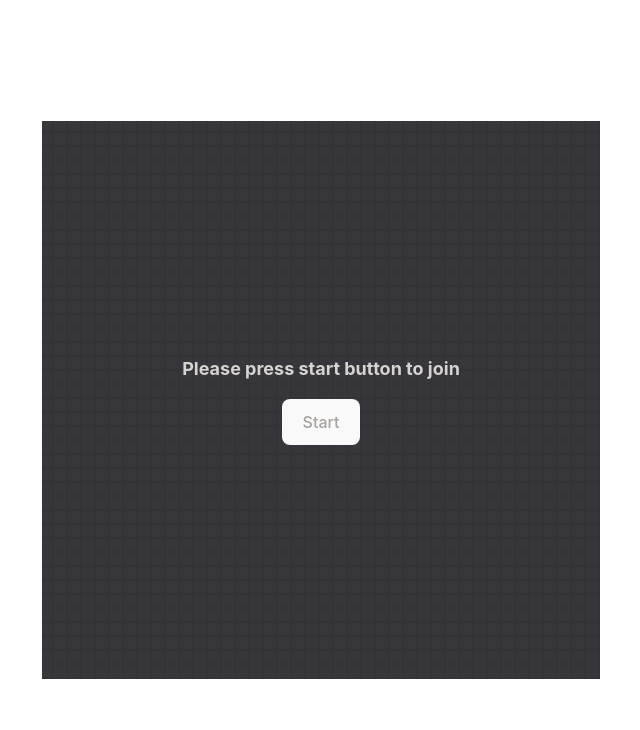
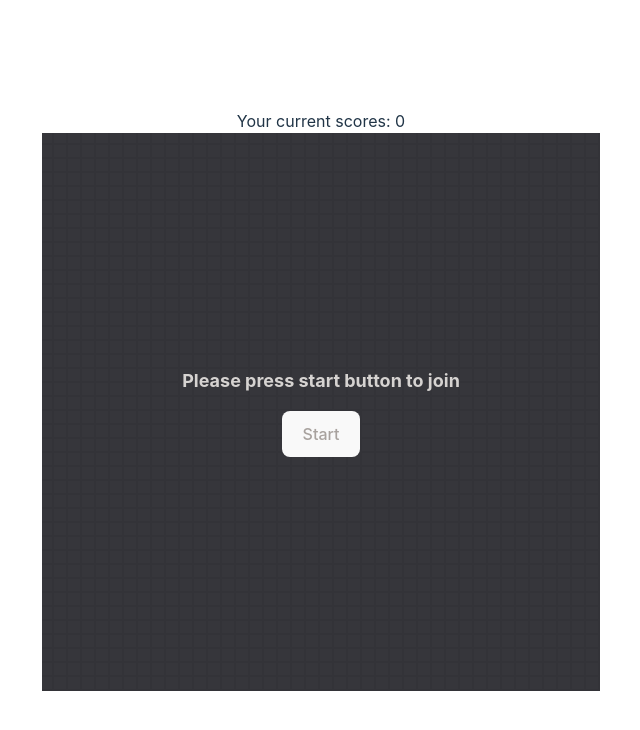
Before and after one commit to andy5566w/vue3-advenced-css, a Vue app: page /snake in a window 1280 px wide. Shown: the top 730 px of the page, without its empty margins (319-959 px from the left). Built offline with nearby package versions, Linux system fonts and the light colour scheme.

Commit message:
add current score messages.

```diff
--- a/src/pages/games/Snake.vue
+++ b/src/pages/games/Snake.vue
@@ -1,4 +1,7 @@
 <template>
+  <div class="score">
+    Your current scores: {{ config.scores !== -1 ? config.scores : 0 }}
+  </div>
   <div class="relative">
     <div class="panel bg-zinc-700/60" v-if="!config.isGameStart">
       <p class="text-lg font-bold mb-4 text-stone-300">{{ startMessages }}</p>
@@ -131,7 +134,6 @@ const update = () => {
 }
 
 const handleWindowKeyDown = (e) => {
-  e.preventDefault()
   const { key } = e
   snake.setDirection(key.replace('Arrow', ''))
 }
```
